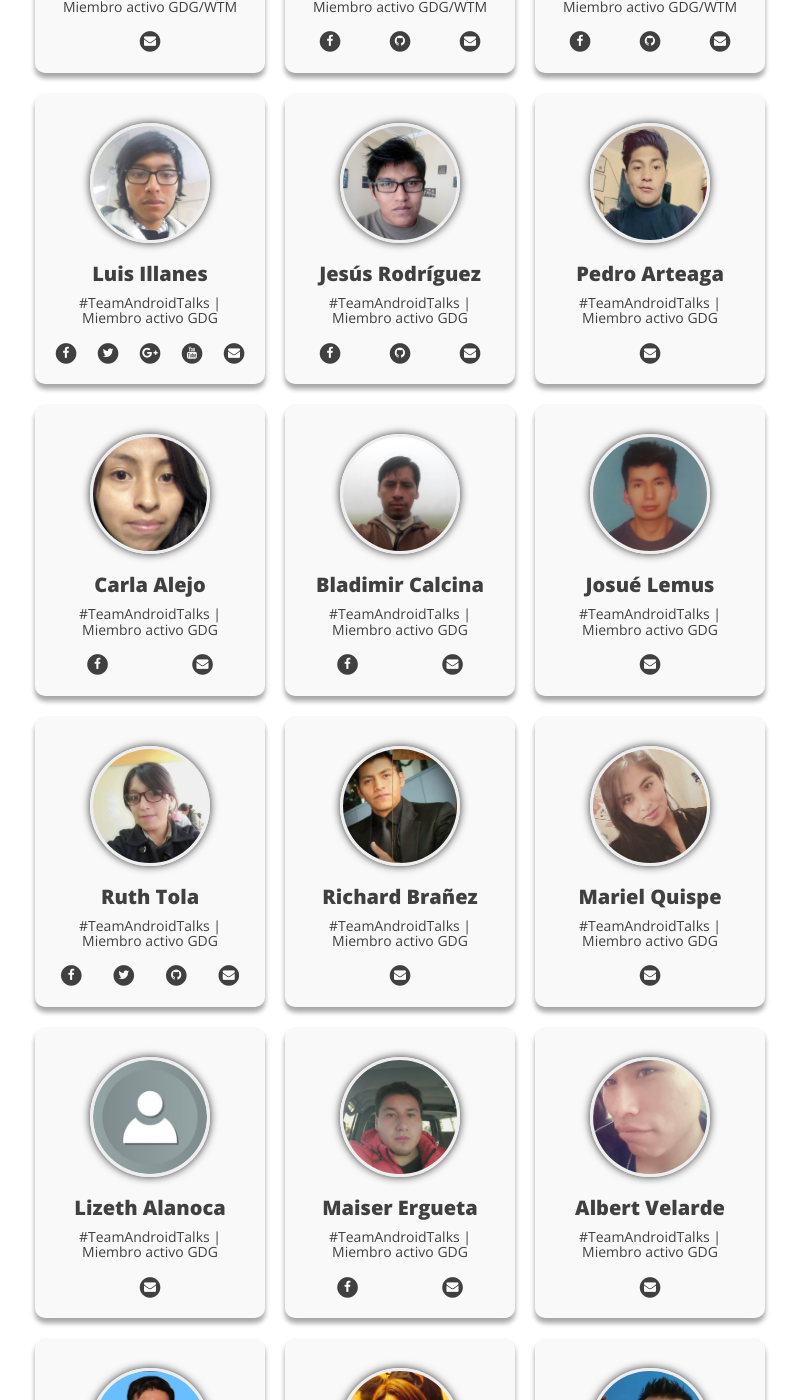
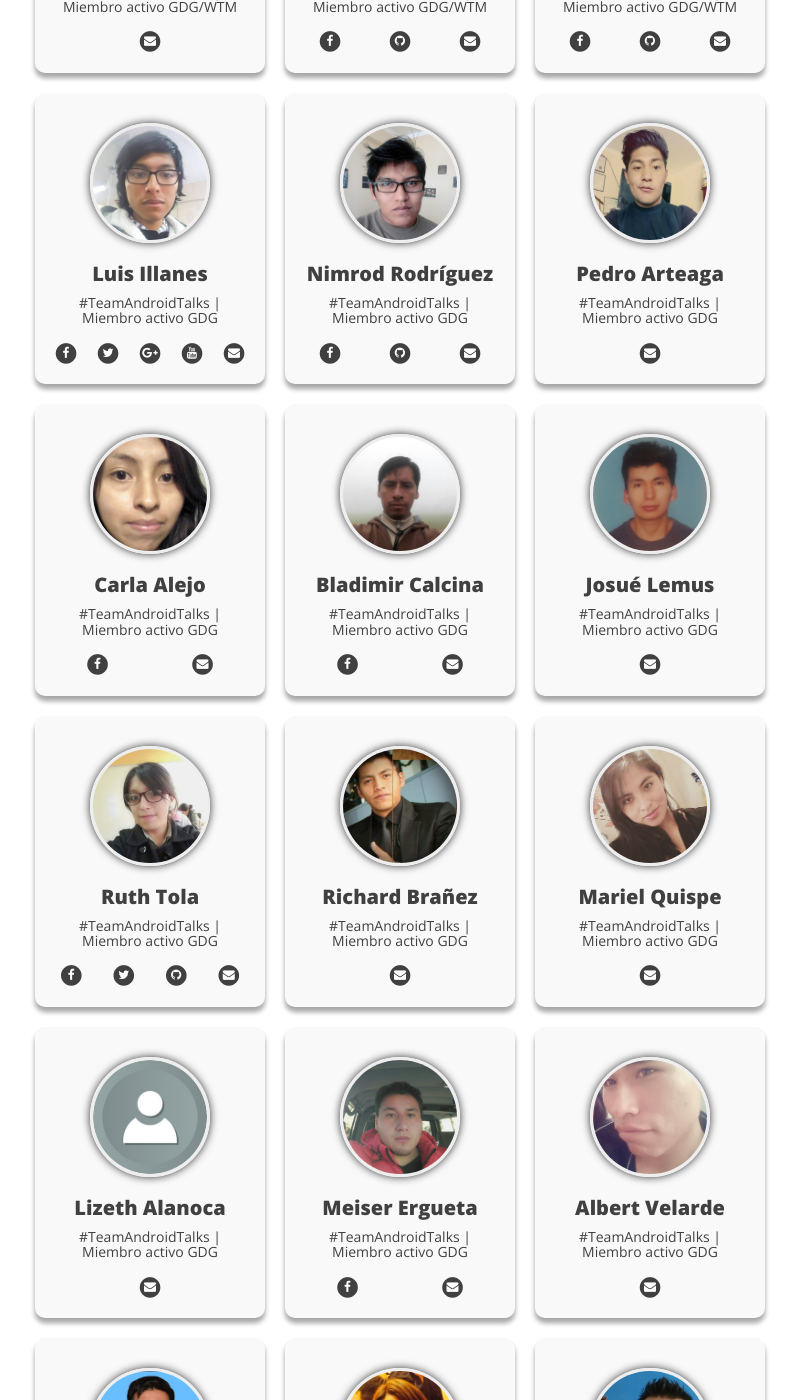
Before and after one commit to GDGAndroidBolivia/gdgandroidbolivia.github.io, a Jekyll site: the page built from about.html, in a window 1280 px wide and 1400 px high, scrolled down 6560 px. Shown: the whole window, without its empty margins (255-1054 px from the left). Built offline with Jekyll 4.4.1, drawn with Linux system fonts in a browser that asks for light colours; nearby versions of some CDN libraries.

Commit message:
Cambio nombres

```diff
--- a/_data/equipo.yml
+++ b/_data/equipo.yml
@@ -538,7 +538,7 @@
   social-gm: luisale0410@gmail.com
 
 - member-profile: ../img/team/Nimrod.jpg
-  member-name: 'Jesús Rodríguez'
+  member-name: 'Nimrod Rodríguez'
   member-job: '#TeamAndroidTalks | Miembro activo GDG'
   social-fb: nimrod.rodriguez.5
   social-tw:
@@ -637,7 +637,7 @@
   social-gm: skarlet.Anly@gmail.com
 
 - member-profile: ../img/team/MaiserErgueta.jpg
-  member-name: 'Maiser Ergueta'
+  member-name: 'Meiser Ergueta'
   member-job: '#TeamAndroidTalks | Miembro activo GDG'
   social-fb: meiser.ergueta
   social-tw:
```
